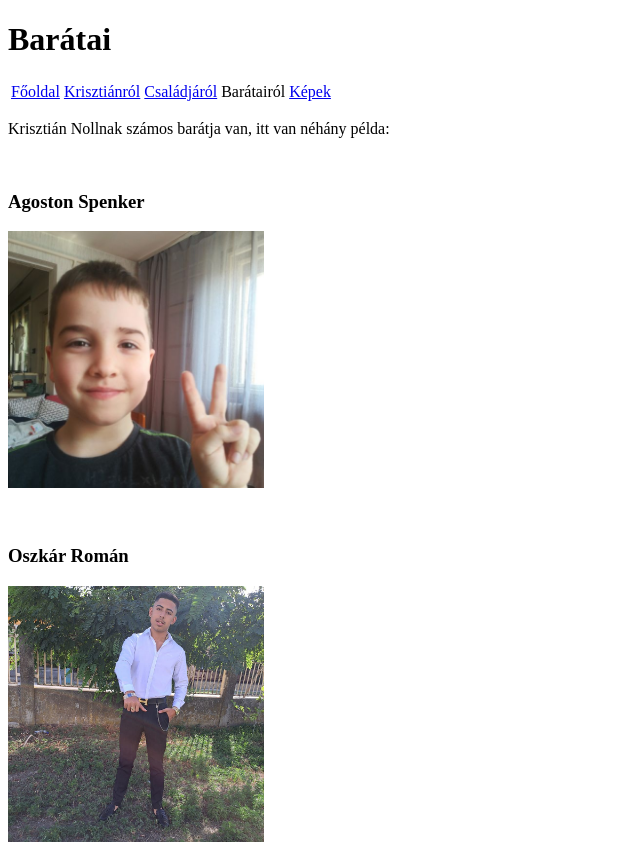
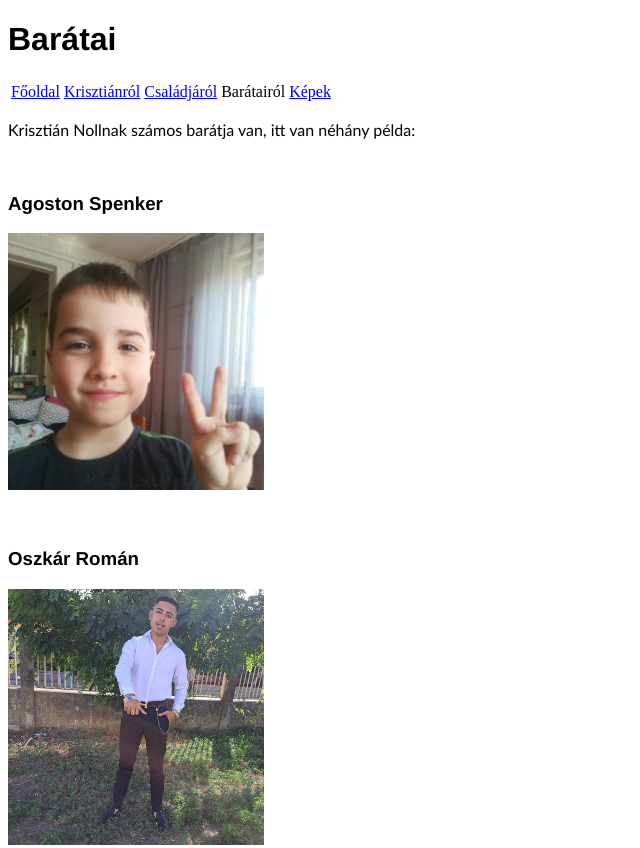
Before and after one commit to MatyasAkos/KrisztianNoll-hu, a plain HTML site: page HTML/baratairol.html in a window 1280 px wide. Shown: the top 848 px of the page, without its empty margins (0-640 px from the left). Drawn offline with Linux system fonts and the light colour scheme; the site is published under a folder, as on GitHub Pages, so addresses that start at the root find nothing.

Commit message:
The css file is now called correctly

```diff
--- a/HTML/baratairol.html
+++ b/HTML/baratairol.html
@@ -3,7 +3,7 @@
 <head>
     <meta charset="UTF-8">
     <meta name="viewport" content="width=device-width, initial-scale=1.0">
-    <link rel="stylesheet" href="/CSS/fonts.css">
+    <link rel="stylesheet" href="./../CSS/fonts.css">
     <title>Krisztián Noll barátai</title>
 </head>
 <header>
```
Also changed, not shown: HTML/csaladjarol.html (+1 -1 lines), HTML/kepek.html (+1 -1 lines), HTML/krisztanrol.html (+1 -1 lines).
